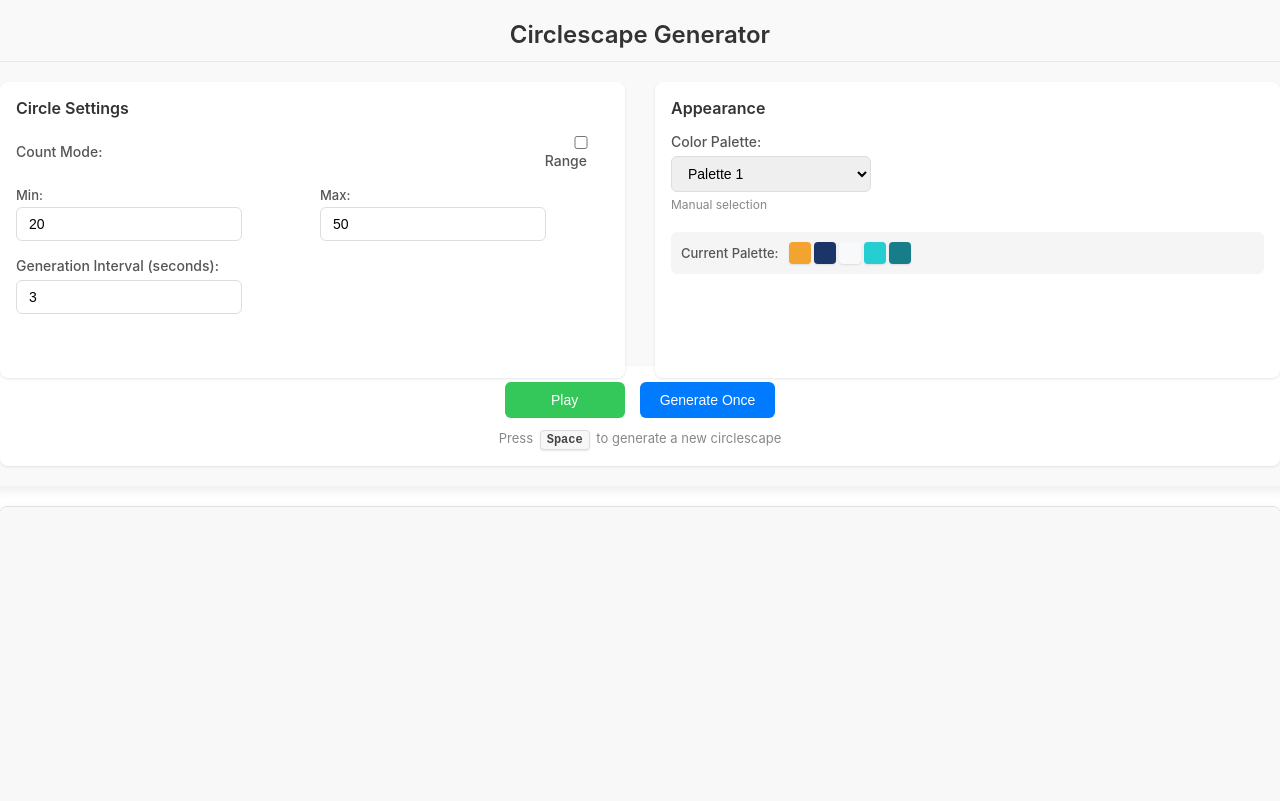
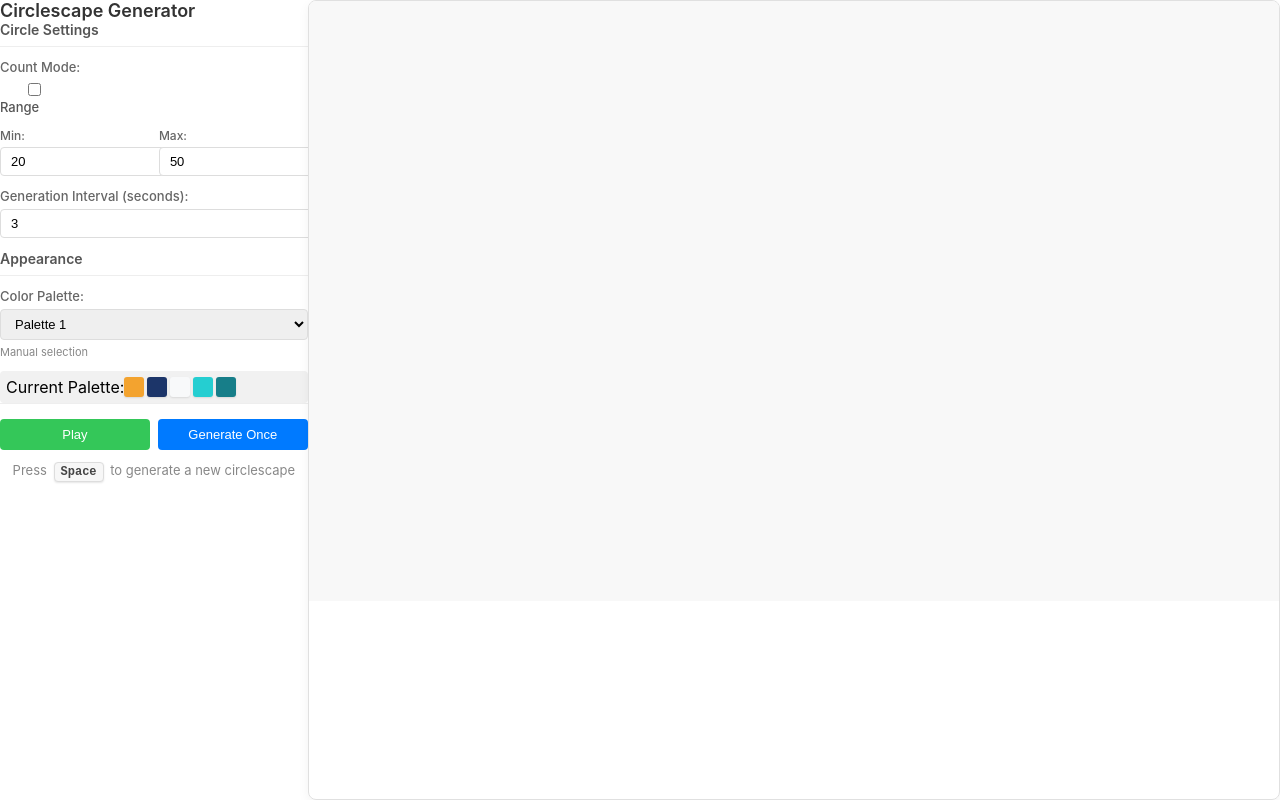
Before and after one commit to drinkingtheink/circler-2, a React (Create React App) app: page / in a window 1280 px wide. Shown: the top 801 px of the page. Built offline with nearby package versions, Linux system fonts and the light colour scheme.

Commit message:
config menu

```diff
--- a/src/CirclescapeStyles.css
+++ b/src/CirclescapeStyles.css
@@ -3,82 +3,116 @@
 /* Main container */
 .circlescape-container {
     display: flex;
-    flex-direction: column;
-    align-items: center;
     width: 100%;
+    height: 100vh;
     font-family: -apple-system, BlinkMacSystemFont, 'Segoe UI', Roboto, Oxygen, Ubuntu, Cantarell, 'Open Sans', 'Helvetica Neue', sans-serif;
+    overflow: hidden;
   }
 
-  /* Controls panel */
-  .controls-panel {
-    width: 100%;
-    padding: 20px;
-    background-color: #f9f9f9;
-    border-radius: 12px;
-    margin-bottom: 20px;
-    box-shadow: 0 4px 12px rgba(0, 0, 0, 0.08);
+  /* Sidebar Menu */
+  .sidebar-menu {
+    width: 260px;
+    height: 100%;
+    background-color: #f8f8f8;
+    border-right: 1px solid #ddd;
+    transition: width 0.3s ease;
+    display: flex;
+    flex-direction: column;
+    position: relative;
+    z-index: 100;
+    box-shadow: 2px 0 8px rgba(0, 0, 0, 0.05);
   }
 
-  /* App title */
+  .sidebar-menu.collapsed {
+    width: 50px;
+  }
+
+  /* Menu Header */
+  .menu-header {
+    display: flex;
+    align-items: center;
+    justify-content: space-between;
+    padding: 15px;
+    border-bottom: 1px solid #e0e0e0;
+    background-color: #ffffff;
+  }
+
   .app-title {
-    text-align: center;
-    margin: 0 0 20px 0;
-    font-size: 24px;
+    margin: 0;
+    font-size: 18px;
     font-weight: 600;
     color: #333;
-    padding-bottom: 12px;
-    border-bottom: 1px solid #eaeaea;
+    white-space: nowrap;
+    overflow: hidden;
+    text-overflow: ellipsis;
+  }
+
+  .collapse-toggle {
+    background: none;
+    border: none;
+    font-size: 20px;
+    cursor: pointer;
+    color: #666;
+    padding: 0;
+    display: flex;
+    align-items: center;
+    justify-content: center;
+    width: 24px;
+    height: 24px;
+    border-radius: 4px;
+    transition: background-color 0.2s;
+  }
+
+  .collapse-toggle:hover {
+    background-color: #f0f0f0;
+    color: #333;
+  }
+
+  /* Menu Content */
+  .menu-content {
+    padding: 15px;
+    overflow-y: auto;
+    flex: 1;
+    display: flex;
+    flex-direction: column;
+    gap: 15px;
+  }
+
+  .sidebar-menu.collapsed .menu-content {
+    display: none;
   }
 
   /* Section title */
   .section-title {
-    font-size: 16px;
+    font-size: 14px;
     font-weight: 600;
     margin-top: 0;
-    margin-bottom: 15px;
-    color: #333;
-  }
-
-  /* Controls layout */
-  .controls-layout {
-    display: flex;
-    gap: 30px;
-    margin-bottom: 20px;
-  }
-
-  .controls-left, .controls-right {
-    flex: 1;
-  }
-
-  .control-section {
-    background-color: #ffffff;
-    border-radius: 8px;
-    padding: 16px;
-    box-shadow: 0 1px 3px rgba(0, 0, 0, 0.1);
-    height: 100%;
+    margin-bottom: 12px;
+    color: #555;
+    padding-bottom: 8px;
+    border-bottom: 1px solid #eee;
   }
 
   /* Individual control group */
   .control-group {
-    margin-bottom: 16px;
+    margin-bottom: 12px;
   }
 
   .control-group label {
     display: block;
-    margin-bottom: 6px;
-    font-size: 14px;
+    margin-bottom: 5px;
+    font-size: 13px;
     font-weight: 500;
-    color: #555;
+    color: #666;
   }
 
   .control-group input,
   .control-group select {
-    padding: 8px 12px;
+    padding: 6px 10px;
     border: 1px solid #ddd;
-    border-radius: 6px;
-    font-size: 14px;
+    border-radius: 4px;
+    font-size: 13px;
     width: 100%;
-    max-width: 200px;
     transition: border-color 0.2s, box-shadow 0.2s;
   }
 
@@ -86,27 +120,21 @@
   .control-group select:focus {
     outline: none;
     border-color: #4a90e2;
-    box-shadow: 0 0 0 3px rgba(74, 144, 226, 0.1);
+    box-shadow: 0 0 0 2px rgba(74, 144, 226, 0.1);
   }
 
   .palette-note {
     display: block;
-    font-size: 12px;
+    font-size: 11px;
     color: #888;
     margin-top: 5px;
   }
 
   /* Circle count control specific styles */
-  .control-header {
-    display: flex;
-    justify-content: space-between;
-    align-items: center;
-    margin-bottom: 12px;
-  }
-
   .toggle-container {
     display: flex;
     align-items: center;
+    margin-bottom: 8px;
   }
 
   .toggle-label {
@@ -131,7 +159,7 @@
 
   .min-max-inputs {
     display: flex;
-    gap: 15px;
+    gap: 10px;
   }
 
   .min-max-inputs div {
@@ -141,7 +169,7 @@
   }
 
   .min-max-inputs label {
-    font-size: 13px;
+    font-size: 12px;
     margin-bottom: 4px;
   }
 
@@ -151,28 +179,27 @@
 
   /* Button styles */
   .controls-footer {
-    background-color: #ffffff;
-    border-radius: 8px;
-    padding: 16px;
-    box-shadow: 0 1px 3px rgba(0, 0, 0, 0.1);
+    margin-top: auto;
+    padding-top: 15px;
+    border-top: 1px solid #eee;
   }
 
   .button-row {
     display: flex;
-    justify-content: center;
-    gap: 15px;
-    margin-bottom: 12px;
+    gap: 8px;
+    margin-bottom: 10px;
   }
 
   .play-button, .pause-button, .generate-button {
-    padding: 10px 20px;
+    flex: 1;
+    padding: 8px 0;
     border: none;
-    border-radius: 6px;
+    border-radius: 4px;
     font-weight: 500;
-    font-size: 14px;
+    font-size: 13px;
     cursor: pointer;
     transition: all 0.2s ease;
-    min-width: 120px;
+    text-align: center;
   }
 
   .play-button {
@@ -191,38 +218,27 @@
   }
 
   .play-button:hover, .pause-button:hover, .generate-button:hover {
-    transform: translateY(-1px);
-    box-shadow: 0 2px 5px rgba(0, 0, 0, 0.1);
+    opacity: 0.9;
   }
 
   .play-button:active, .pause-button:active, .generate-button:active {
-    transform: translateY(0);
-    opacity: 0.9;
+    opacity: 0.8;
   }
 
   button:disabled {
     background-color: #b0b0b0;
     cursor: not-allowed;
     opacity: 0.7;
-    transform: none !important;
-    box-shadow: none !important;
   }
 
   /* Palette preview */
   .current-palette-preview {
     display: flex;
     align-items: center;
-    margin-top: 20px;
-    background-color: #f5f5f5;
-    padding: 10px;
-    border-radius: 6px;
-  }
-
-  .current-palette-preview span {
-    font-size: 13px;
-    font-weight: 500;
-    margin-right: 10px;
-    color: #555;
+    margin-top: 10px;
+    padding: 6px;
+    border-radius: 4px;
+    background-color: #f1f1f1;
   }
 
   .color-squares {
@@ -232,9 +248,9 @@
   }
 
   .color-square {
-    width: 22px;
-    height: 22px;
-    border-radius: 4px;
+    width: 20px;
+    height: 20px;
+    border-radius: 3px;
     box-shadow: 0 1px 2px rgba(0, 0, 0, 0.1);
   }
 
@@ -242,7 +258,6 @@
   .palette-select-container {
     position: relative;
     width: 100%;
-    max-width: 200px;
   }
 
   .palette-select {
@@ -253,16 +268,16 @@
     position: absolute;
     top: calc(100% + 5px);
     left: 0;
-    width: 250px;
-    max-height: 300px;
+    width: 230px;
+    max-height: 250px;
     overflow-y: auto;
     background-color: white;
     border: 1px solid #ddd;
-    border-radius: 8px;
-    box-shadow: 0 4px 15px rgba(0, 0, 0, 0.1);
-    z-index: 10;
+    border-radius: 6px;
+    box-shadow: 0 4px 12px rgba(0, 0, 0, 0.1);
+    z-index: 20;
     display: none;
-    padding: 10px;
+    padding: 8px;
   }
 
   .palette-select-container:hover .palette-preview-dropdown {
@@ -272,10 +287,10 @@
   .palette-preview-item {
     display: flex;
     align-items: center;
-    padding: 8px 10px;
+    padding: 6px 8px;
     cursor: pointer;
-    border-radius: 6px;
-    margin-bottom: 5px;
+    border-radius: 4px;
+    margin-bottom: 4px;
     transition: all 0.2s;
   }
 
@@ -285,10 +300,60 @@
 
   .palette-preview-item.active {
     background-color: #e6f7ff;
-    box-shadow: 0 1px 3px rgba(0, 0, 0, 0.05);
   }
 
   .palette-colors {
+    display: flex;
+    margin-right: 8px;
+    flex: 1;
+  }
+
+  .palette-color-sample {
+    width: 12px;
+    height: 12px;
+    margin-right: 2px;
+    border-radius: 2px;
+  }
+
+  .palette-name {
+    font-size: 12px;
+    white-space: nowrap;
+    color: #555;
+  }
+
+  /* Keyboard hint */
+  .keyboard-hint {
+    text-align: center;
+    font-size: 11px;
+    color: #888;
+  }
+
+  .keyboard-hint kbd {
+    display: inline-block;
+    padding: 2px 4px;
+    font-family: monospace;
+    font-size: 11px;
+    font-weight: 600;
+    line-height: 1;
+    color: #444;
+    background-color: #f7f7f7;
+    border: 1px solid #ddd;
+    border-radius: 3px;
+    box-shadow: 0 1px 1px rgba(0,0,0,0.1);
+    margin: 0 2px;
+  }
+
+  /* Canvas wrapper */
+  .canvas-wrapper {
+    flex: 1;
+    height: 100%;
+    overflow: hidden;
+    transition: margin-left 0.3s ease;
+  }
+
+  .canvas-wrapper.menu-collapsed {
+    margin-left: -210px;
+  }colors {
     display: flex;
     margin-right: 10px;
     flex: 1;
```
